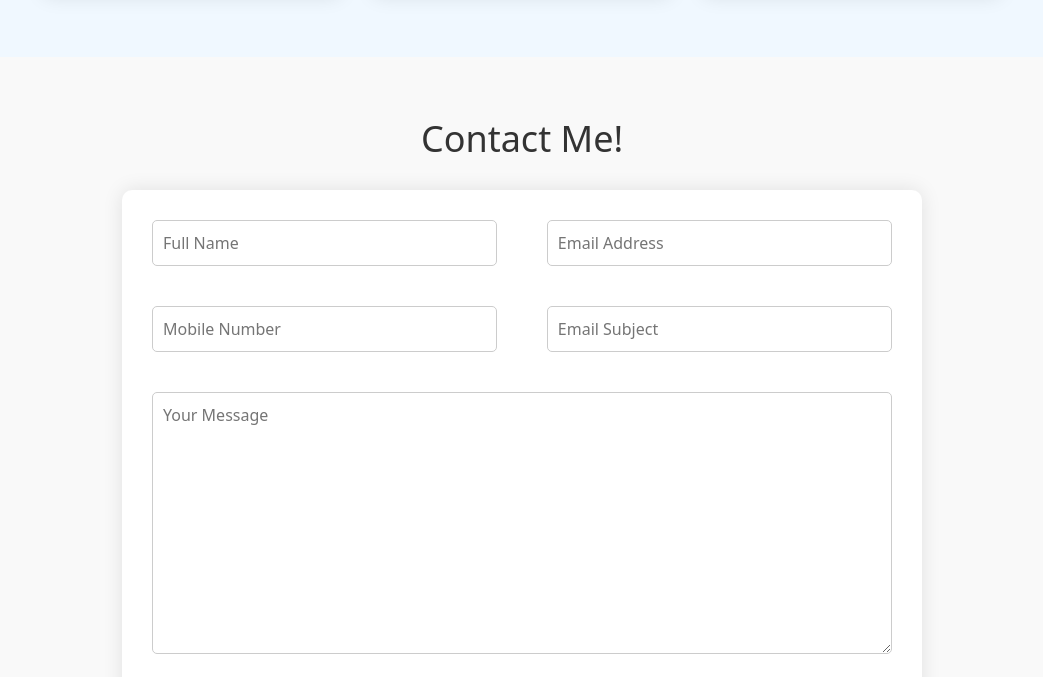
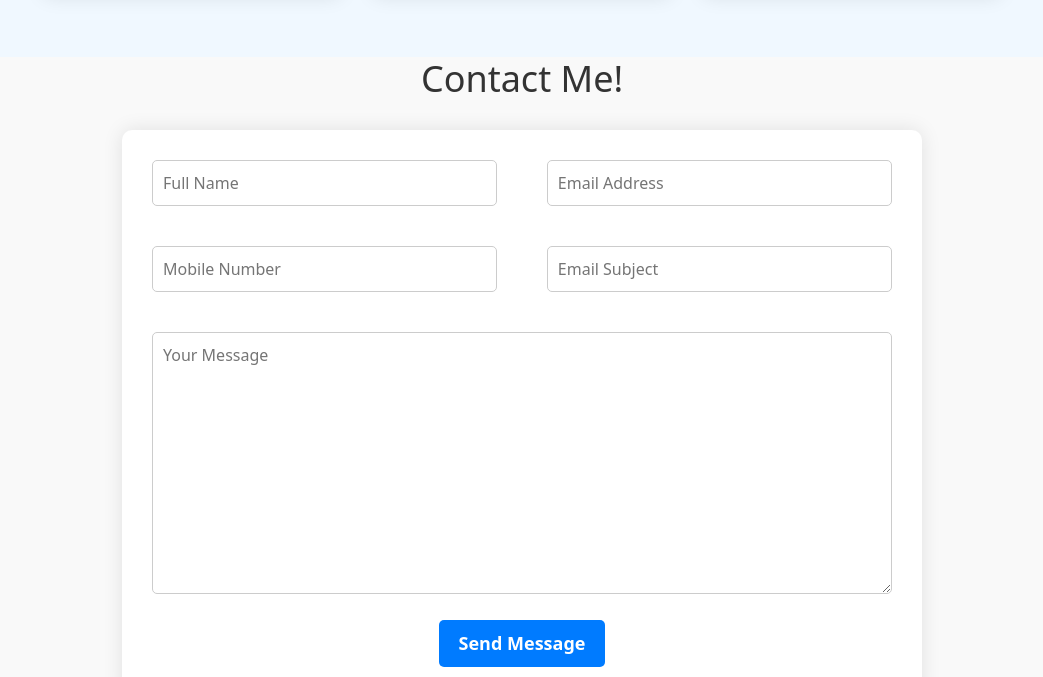
Before and after one commit to Sameer-khan0/Simple_Portfolio, a plain HTML site: page index.html in a window 1280 px wide. Shown: the part 2214-2891 px from the top of the page, without its empty margins (118-1161 px from the left). Drawn offline with nearby package versions, Linux system fonts and the light colour scheme.

Commit message:
Portfolio

```diff
--- a/css/styles.css
+++ b/css/styles.css
@@ -4,10 +4,9 @@ body {
     padding: 0;
 }
 /* CSS for Contact Form Section */
-.contact {
-  height: 110vh;
+#contact {
+    height: 110vh;
     background-color: #f9f9f9;
-    padding: 60px 0;
     text-align: center;
   }
 
```
